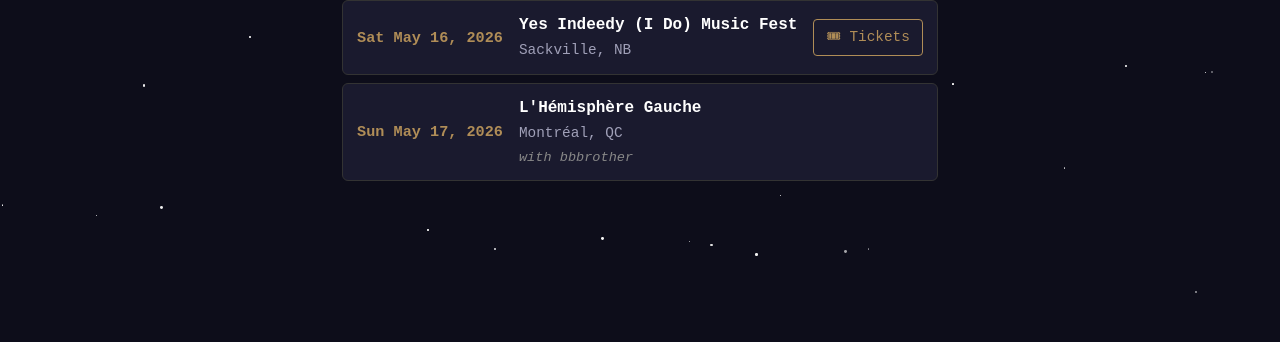
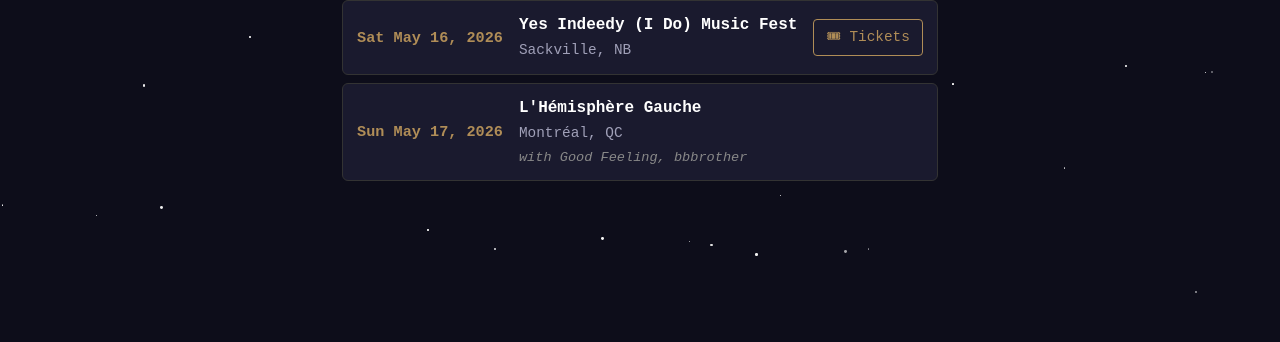
Before and after one commit to mcharters/highgrader, a Jekyll site: the page built from shows.md, in a window 1280 px wide. Shown: the part 406-748 px from the top of the page. Built offline with Jekyll 4.4.1, drawn with Linux system fonts in a browser that asks for light colours.

Commit message:
New band

```diff
--- a/_data/shows.yml
+++ b/_data/shows.yml
@@ -9,4 +9,4 @@
 - date: 2026-05-17
   venue: L'Hémisphère Gauche
   city: Montréal, QC
-  notes: with bbbrother
+  notes: with Good Feeling, bbbrother
```
